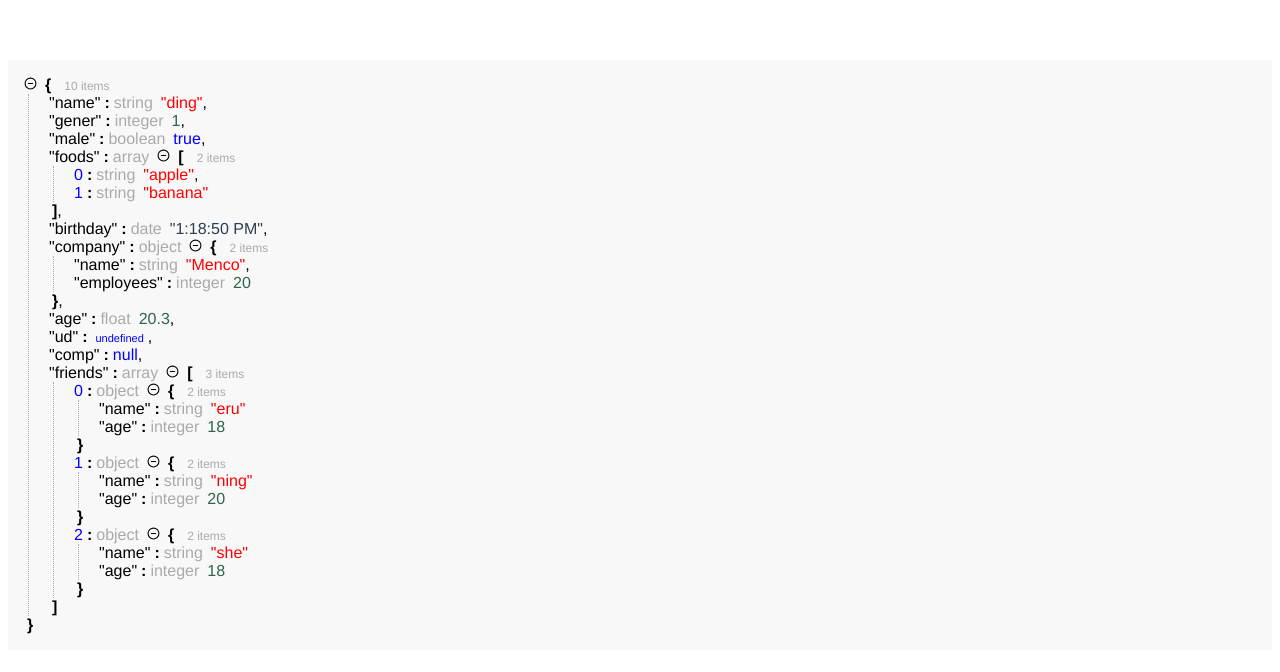
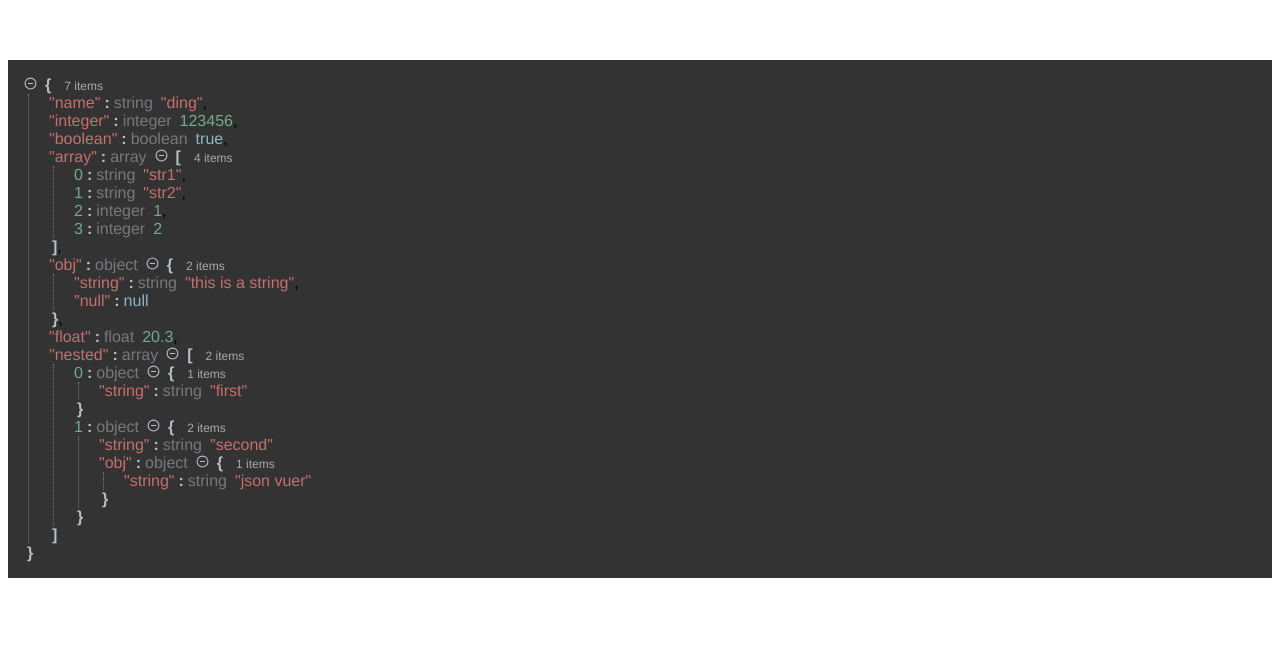
Before and after one commit to liudding/json-vuer, a Vue app: page / in a window 1280 px wide. Shown: the top 672 px of the page. Built offline with nearby package versions, Linux system fonts and the light colour scheme.

Commit message:
update readme

```diff
--- a/example/App.vue
+++ b/example/App.vue
@@ -1,6 +1,6 @@
 <template>
   <div id="app">
-    <json-viewer :value="json" theme="default"/>
+    <json-viewer :value="json" iconStyle="circle" theme="night" :showArrayIndex="true" :showComma="true"/>
   </div>
 </template>
 
@@ -13,28 +13,21 @@ export default {
     return {
       json: {
         name: "ding",
-        gener: 1,
-        male: true,
-        foods: ["apple", "banana"],
-        birthday: new Date,
-
-        company: {
-          name: "Menco",
-          employees: 20,
+        integer: 123456,
+        boolean: true,
+        array: ["str1", "str2", 1, 2],
+        obj: {
+          string: "this is a string",
+          null: null,
         },
-        age: 20.3,
-        ud: undefined,
-        comp: null,
-
-        friends: [{
-          name: 'eru',
-          age: 18
+        float: 20.3,
+        nested: [{
+          string: 'first',
         }, {
-          name: 'ning',
-          age: 20
-        }, {
-          name: 'she',
-          age: 18
+          string: 'second',
+          obj: {
+            string: "json vuer"
+          }
         }]
       },
     };
--- a/src/data-field-editor.vue
+++ b/src/data-field-editor.vue
@@ -21,7 +21,7 @@
 
       <div class="form-group">
         <label></label>
-        <button>submit</button>
+        <button @click="onSubmit" type="button">submit</button>
       </div>
     </form>
   </div>
@@ -45,7 +45,7 @@ export default {
   created() {
   },
   methods: {
-    submite() {
+    onSubmit() {
       this.$emit("update", this.kv);
     },
   },
@@ -63,9 +63,10 @@ export default {
     z-index: 1;
     background: #ffffff;
     max-width: 360px;
-    margin: 0 auto 100px;
-    padding: 45px;
+    // margin: 0 auto 100px;
+    padding: 20px 45px;
     text-align: center;
+    border-radius: 4px;
 
     .form-group {
       display: flex;
@@ -90,6 +91,7 @@ export default {
         padding: 12px 16px;
         box-sizing: border-box;
         font-size: 14px;
+        border-radius: 4px;
       }
 
       textarea {
@@ -102,6 +104,7 @@ export default {
       background: #4caf50;
       width: 100%;
       border: 0;
+      border-radius: 4px;
       padding: 15px;
       color: #ffffff;
       font-size: 14px;
```
Also changed, not shown: screenshot.png (added), 1 other file (tests, documents, lock files or other folders).
